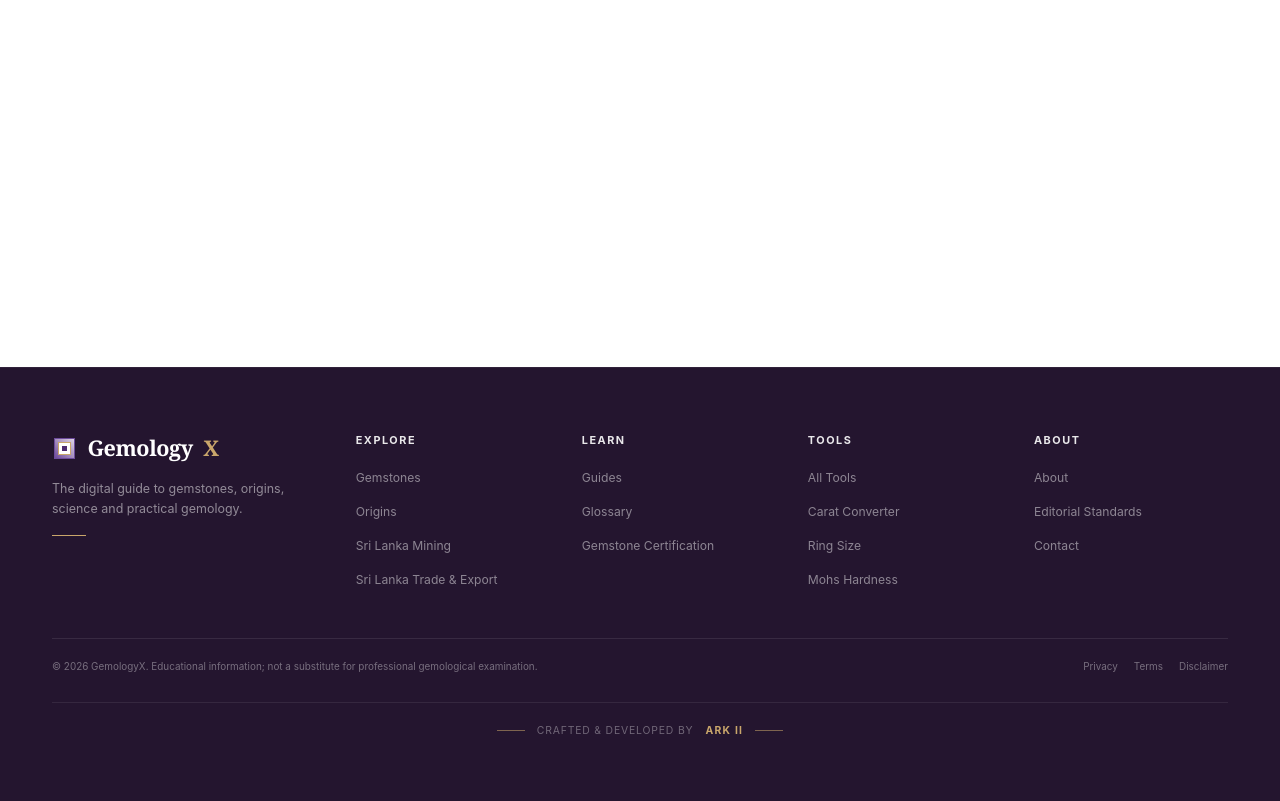
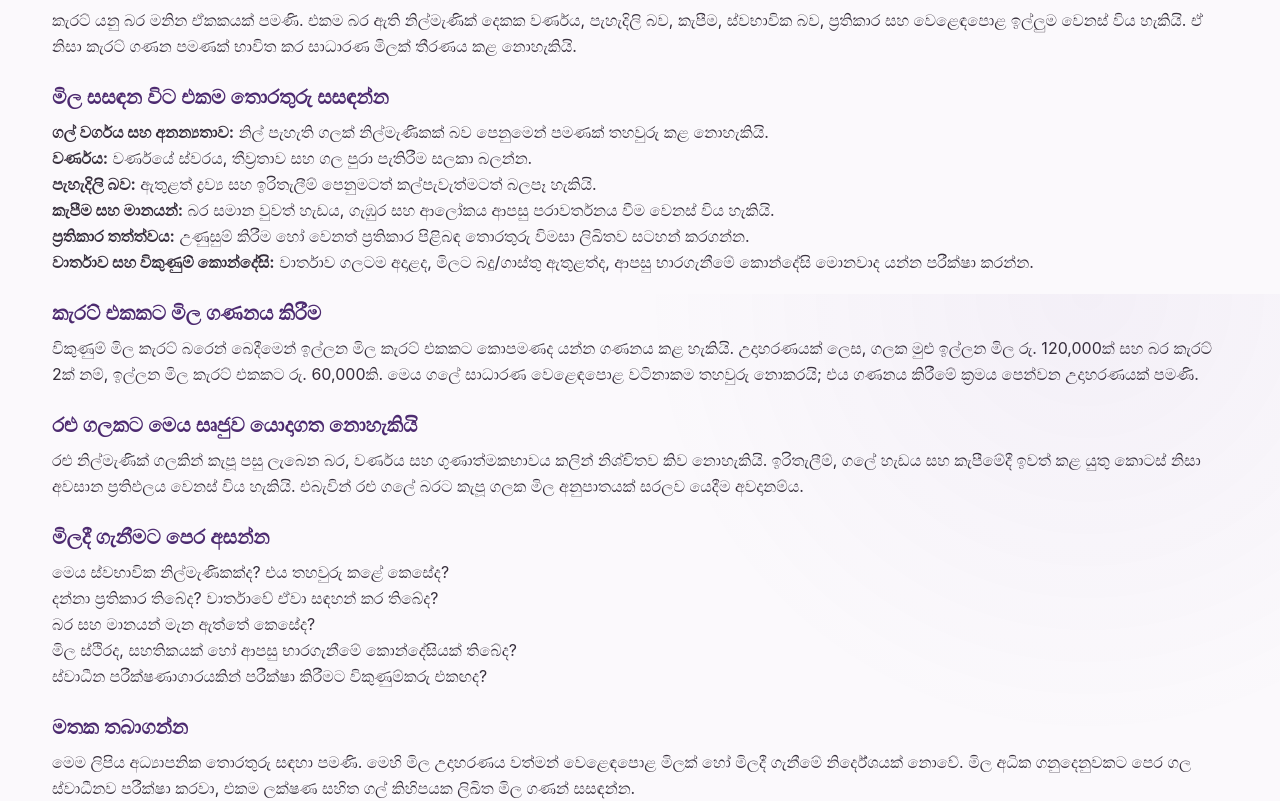
Before and after one commit to LinukaBandara/GemologyX, a Next.js app: page /si/learn/blue-sapphire-price-per-carat in a window 1280 px wide. Before the commit this address had no page. Shown: the part 506-1307 px from the top of the page. Built offline with nearby package versions, Linux system fonts and the light colour scheme.

Commit message:
Add Sinhala blue sapphire per-carat pricing guide

```diff
--- /dev/null
+++ b/src/app/si/learn/blue-sapphire-price-per-carat/page.tsx
@@ -0,0 +1,49 @@
+import type { Metadata } from "next";
+import { ArticleLayout, ArticleSection } from "@/components/article-layout";
+
+export const metadata: Metadata = {
+  title: "නිල්මැණික් කැරට් එකක මිල තේරුම් ගැනීම | GemologyX",
+  description: "නිල්මැණික් මිල කැරට් එකකට පමණක් තීරණය නොවන්නේ ඇයි, ගුණාත්මකභාවය, ප්‍රතිකාර, වාර්තා සහ විකුණුම් කොන්දේසි සසඳන ආකාරය ගැන සිංහල මාර්ගෝපදේශය.",
+};
+
+export default function Page() {
+  return (
+    <ArticleLayout category="සිංහල මැණික් දැනුම" readTime="මිනිත්තු 6" title="නිල්මැණික් කැරට් එකක මිල තේරුම් ගන්නේ කෙසේද?" crumbHref="/si/learn/blue-sapphire-complete-guide" crumbLabel="නිල්මැණික් මාර්ගෝපදේශය" related={[
+      { label: "නිල්මැණිකක වටිනාකමට බලපාන කරුණු", href: "/si/learn/blue-sapphire-value-factors" },
+      { label: "වර්ණය සහ ගුණාත්මකභාවය", href: "/si/learn/blue-sapphire-colour-quality" },
+      { label: "පරීක්ෂණ වාර්තාවක් කියවීම", href: "/si/learn/how-to-read-gem-report" },
+    ]}>
+      <ArticleSection heading="එකම කැරට් බරට එකම මිලක් නැත්තේ ඇයි?">
+        <p>කැරට් යනු බර මනින ඒකකයක් පමණි. එකම බර ඇති නිල්මැණික් දෙකක වර්ණය, පැහැදිලි බව, කැපීම, ස්වභාවික බව, ප්‍රතිකාර සහ වෙළෙඳපොළ ඉල්ලුම වෙනස් විය හැකියි. ඒ නිසා කැරට් ගණන පමණක් භාවිත කර සාධාරණ මිලක් තීරණය කළ නොහැකියි.</p>
+      </ArticleSection>
+      <ArticleSection heading="මිල සසඳන විට එකම තොරතුරු සසඳන්න">
+        <ul>
+          <li><strong>ගල් වර්ගය සහ අනන්‍යතාව:</strong> නිල් පැහැති ගලක් නිල්මැණිකක් බව පෙනුමෙන් පමණක් තහවුරු කළ නොහැකියි.</li>
+          <li><strong>වර්ණය:</strong> වර්ණයේ ස්වරය, තීව්‍රතාව සහ ගල පුරා පැතිරීම සලකා බලන්න.</li>
+          <li><strong>පැහැදිලි බව:</strong> ඇතුළත් ද්‍රව්‍ය සහ ඉරිතැලීම් පෙනුමටත් කල්පැවැත්මටත් බලපෑ හැකියි.</li>
+          <li><strong>කැපීම සහ මානයන්:</strong> බර සමාන වුවත් හැඩය, ගැඹුර සහ ආලෝකය ආපසු පරාවර්තනය වීම වෙනස් විය හැකියි.</li>
+          <li><strong>ප්‍රතිකාර තත්ත්වය:</strong> උණුසුම් කිරීම හෝ වෙනත් ප්‍රතිකාර පිළිබඳ තොරතුරු විමසා ලිඛිතව සටහන් කරගන්න.</li>
+          <li><strong>වාර්තාව සහ විකුණුම් කොන්දේසි:</strong> වාර්තාව ගලටම අදාළද, මිලට බදු/ගාස්තු ඇතුළත්ද, ආපසු භාරගැනීමේ කොන්දේසි මොනවාද යන්න පරීක්ෂා කරන්න.</li>
+        </ul>
+      </ArticleSection>
+      <ArticleSection heading="කැරට් එකකට මිල ගණනය කිරීම">
+        <p>විකුණුම් මිල කැරට් බරෙන් බෙදීමෙන් ඉල්ලන මිල කැරට් එකකට කොපමණද යන්න ගණනය කළ හැකියි. උදාහරණයක් ලෙස, ගලක මුළු ඉල්ලන මිල රු. 120,000ක් සහ බර කැරට් 2ක් නම්, ඉල්ලන මිල කැරට් එකකට රු. 60,000කි. මෙය ගලේ සාධාරණ වෙළෙඳපොළ වටිනාකම තහවුරු නොකරයි; එය ගණනය කිරීමේ ක්‍රමය පෙන්වන උදාහරණයක් පමණි.</p>
+      </ArticleSection>
+      <ArticleSection heading="රළු ගලකට මෙය සෘජුව යොදාගත නොහැකියි">
+        <p>රළු නිල්මැණික් ගලකින් කැපූ පසු ලැබෙන බර, වර්ණය සහ ගුණාත්මකභාවය කලින් නිශ්චිතව කිව නොහැකියි. ඉරිතැලීම්, ගලේ හැඩය සහ කැපීමේදී ඉවත් කළ යුතු කොටස් නිසා අවසාන ප්‍රතිඵලය වෙනස් විය හැකියි. එබැවින් රළු ගලේ බරට කැපූ ගලක මිල අනුපාතයක් සරලව යෙදීම අවදානම්ය.</p>
+      </ArticleSection>
+      <ArticleSection heading="මිලදී ගැනීමට පෙර අසන්න">
+        <ul>
+          <li>මෙය ස්වභාවික නිල්මැණිකක්ද? එය තහවුරු කළේ කෙසේද?</li>
+          <li>දන්නා ප්‍රතිකාර තිබේද? වාර්තාවේ ඒවා සඳහන් කර තිබේද?</li>
+          <li>බර සහ මානයන් මැන ඇත්තේ කෙසේද?</li>
+          <li>මිල ස්ථිරද, සහතිකයක් හෝ ආපසු භාරගැනීමේ කොන්දේසියක් තිබේද?</li>
+          <li>ස්වාධීන පරීක්ෂණාගාරයකින් පරීක්ෂා කිරීමට විකුණුම්කරු එකඟද?</li>
+        </ul>
+      </ArticleSection>
+      <ArticleSection heading="මතක තබාගන්න">
+        <p>මෙම ලිපිය අධ්‍යාපනික තොරතුරු සඳහා පමණි. මෙහි මිල උදාහරණය වත්මන් වෙළෙඳපොළ මිලක් හෝ මිලදී ගැනීමේ නිර්දේශයක් නොවේ. මිල අධික ගනුදෙනුවකට පෙර ගල ස්වාධීනව පරීක්ෂා කරවා, එකම ලක්ෂණ සහිත ගල් කිහිපයක ලිඛිත මිල ගණන් සසඳන්න.</p>
+      </ArticleSection>
+    </ArticleLayout>
+  );
+}
```
